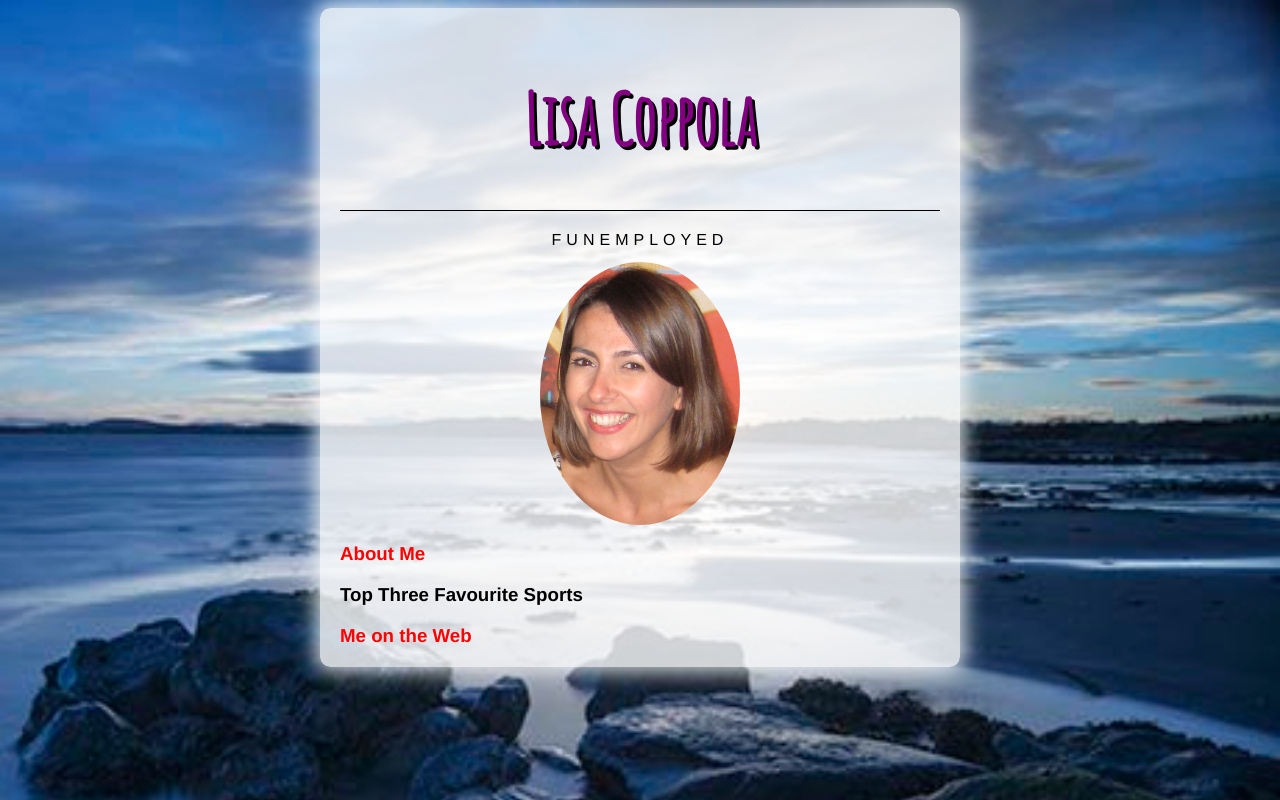
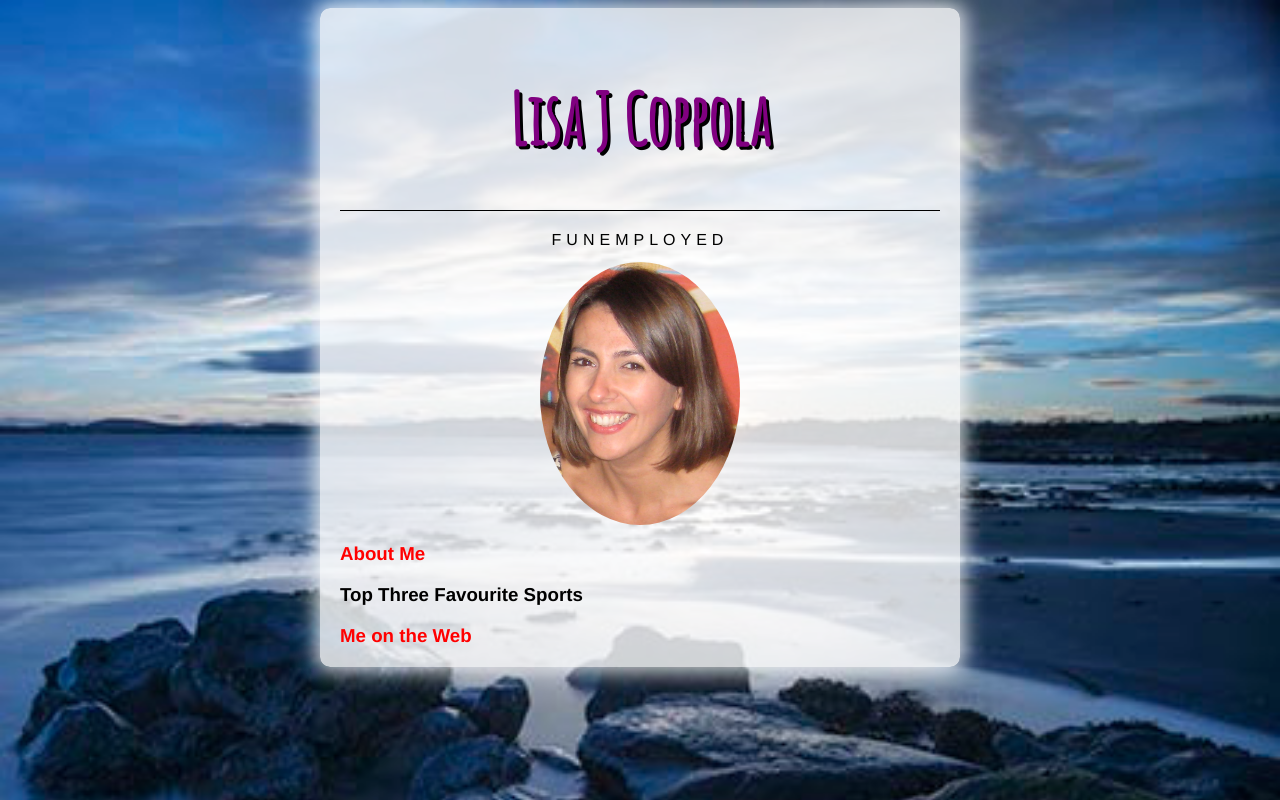
Before and after one commit to ljcoppola31/ljcoppola31.github.io, a plain HTML site: page index.html in a window 1280 px wide. Drawn offline with nearby package versions, Linux system fonts and the light colour scheme.

Commit message:
Update index.html

```diff
--- a/index.html
+++ b/index.html
@@ -12,7 +12,7 @@
 	<body>
 		<div class="main">
 
-		<h1>Lisa Coppola</h1>
+		<h1>Lisa J Coppola</h1>
 		<h2>Funemployed</h2>
 
 <img src="images/me.jpg" alt="Lisa Coppola">
```
